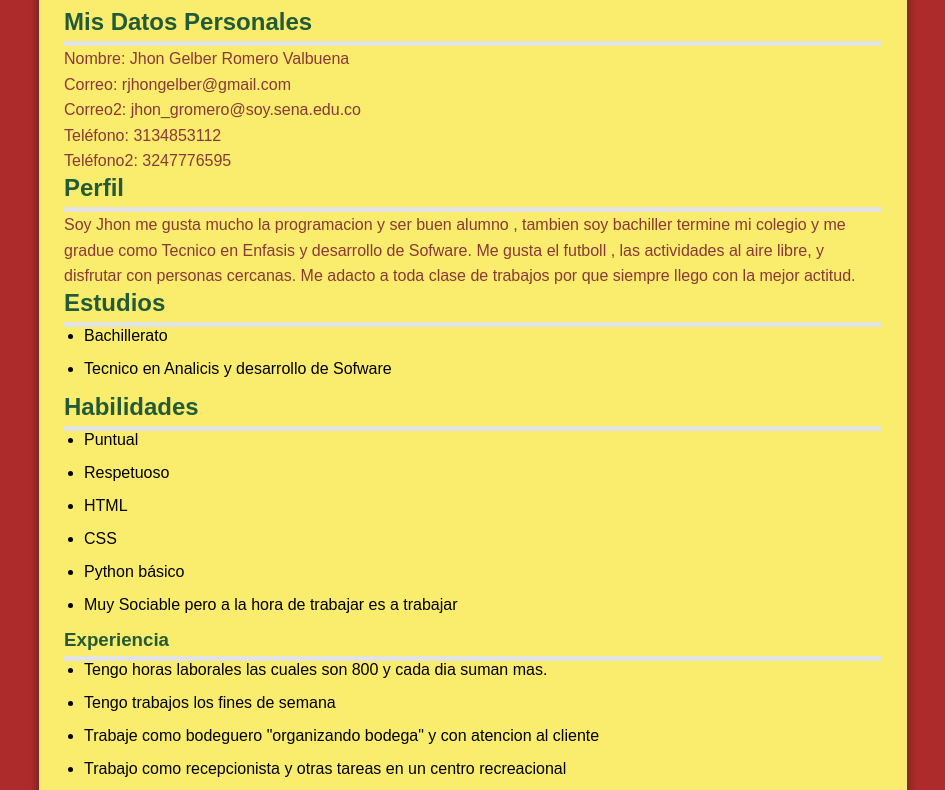
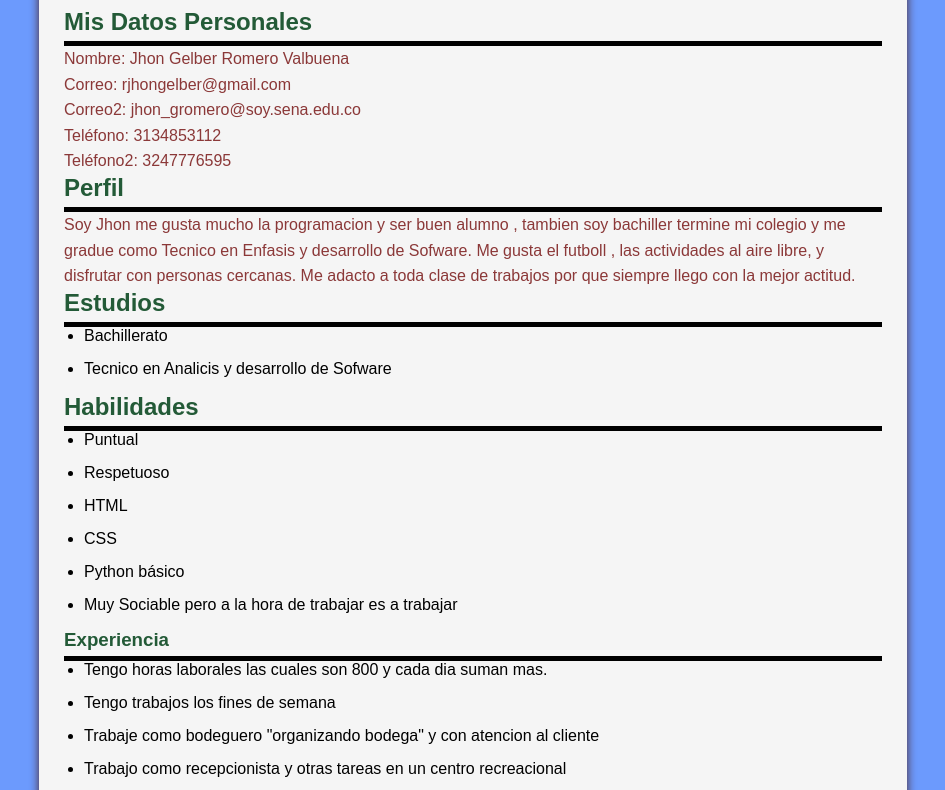
Before and after one commit to rjhon-gelber/rjhon-gelber, a plain HTML site: page index.html in a window 1280 px wide. Shown: the part 298-1088 px from the top of the page, without its empty margins (167-1112 px from the left). Drawn offline with Linux system fonts and the light colour scheme.

Commit message:
Actualización de colores en la pagina principal

```diff
--- a/assets/css/main.css
+++ b/assets/css/main.css
@@ -5,14 +5,14 @@
     box-sizing: border-box;
 }
 body {
-    background-color: #ae2b2b;
+    background-color: #6c9afd;
     font-family: Arial, sans-serif;
     margin: 6;
     padding: 20px;
 }
 
 .caja {
-    background-color: rgb(250, 236, 108);
+    background-color: whitesmoke;
     width: 70%;
     margin: auto;
     padding: 25px;
@@ -25,7 +25,7 @@ h1 {
 }
 h2, h3 {
     color: #235a37;
-    border-bottom: 5px solid #e4e3e3;
+    border-bottom: 5px solid black;
     padding-bottom: 5px;
 }
 
```
